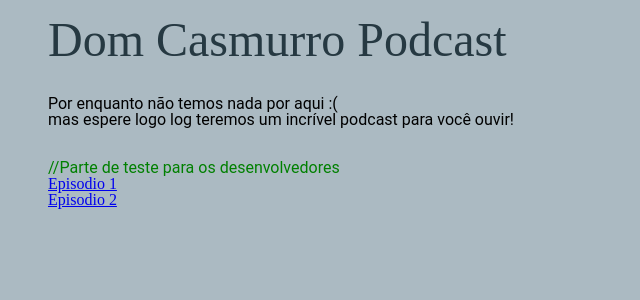
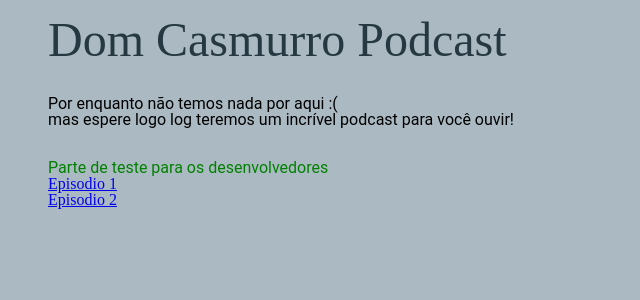
Before and after one commit to DomCasmurroPodcast/DomCasmurroPodcast, a Next.js app: page / in a window 1280 px wide. Shown: the top 300 px of the page, without its empty margins (0-640 px from the left). Built offline with nearby package versions, Linux system fonts and the light colour scheme.

Commit message:
Pequena mudança na pag index

```diff
--- a/src/pages/index.jsx
+++ b/src/pages/index.jsx
@@ -14,7 +14,7 @@ export default function Home() {
         </p>
 
         <p className={`${styles.textoDev} ${styles.marginTop2rem}`}>
-          //Parte de teste para os desenvolvedores
+          Parte de teste para os desenvolvedores
         </p>
         <ul>
           {episodios.map((episodio, index) => (
```
